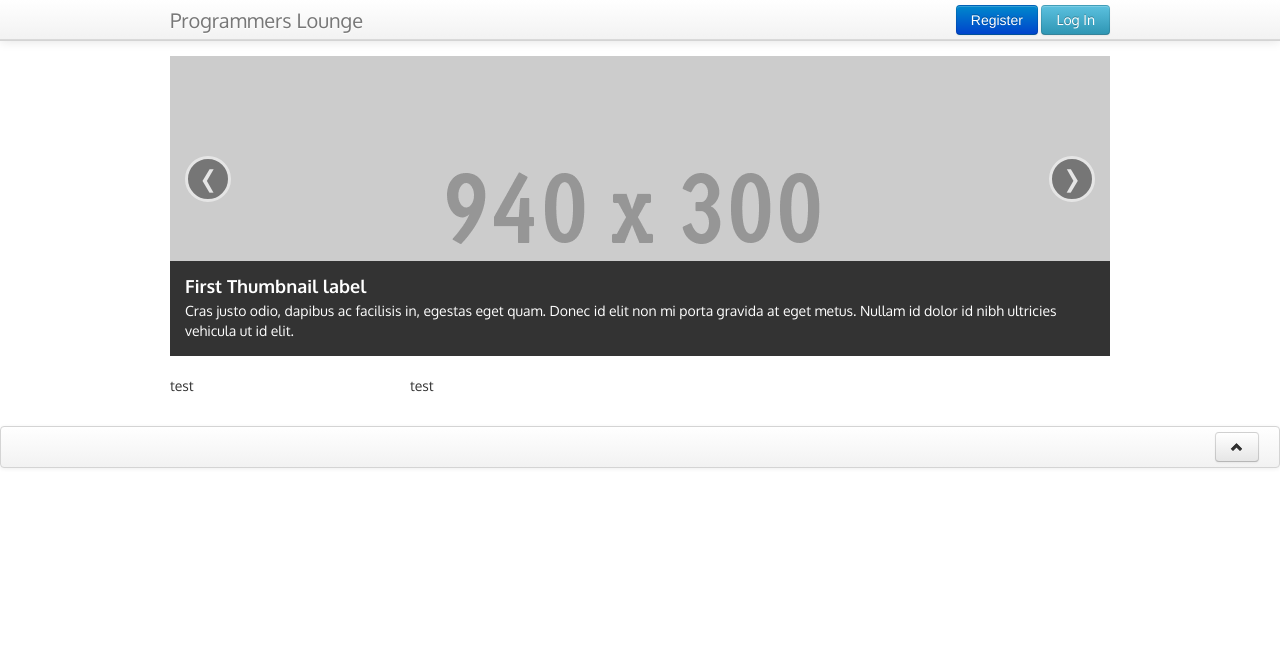
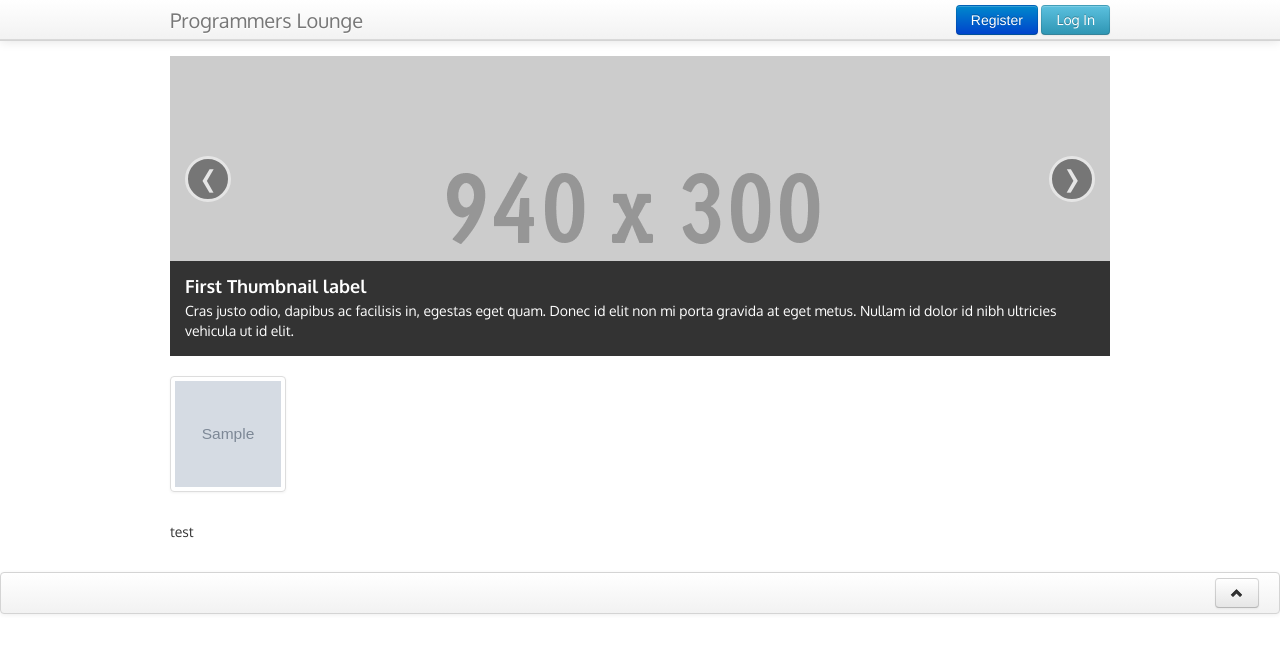
Before and after one commit to janelabs/proglounge, a CodeIgniter app: page / in a window 1280 px wide. Shown: the top 653 px of the page. Run offline with CodeIgniter, Linux system fonts and the light colour scheme; tables that the repository leaves empty hold one stand-in row (values such as "Sample post"); grey boxes marked "Sample" are stand-in pictures.

Commit message:
minor home UI changes

```diff
--- a/application/controllers/home.php
+++ b/application/controllers/home.php
@@ -42,10 +42,6 @@ class Home extends CI_Controller {
         $data['notif_center'] = $notif_center->result_array();
         $data['notif_all'] = $notif_all->result_array();
         $data['new_notif_count'] = $this->notification_model->getNewNotificationCountByUser($id);
-
-        //list all users
-        $data['users'] = $this->user->getUsersOrderBy();
-        $data['user_count'] = $data['users']->num_rows();
 
         $columns = 'users.id, users.username, users.first_name, users.last_name,
                     follow.following_id, follow.follower_id';
@@ -180,6 +176,9 @@ class Home extends CI_Controller {
     {
     	$data['session'] = $this->user_session;
 
+        //get random users
+        $data['random_users'] = $this->user->getUsersOrderBy('RAND()', 'id, username, image', 7, 0);
+
     	//templates
     	$data['header'] = $this->load->view('header', $data, TRUE);
     	$data['footer'] = $this->load->view('footer', $data, TRUE);
--- a/application/views/home_view2.php
+++ b/application/views/home_view2.php
@@ -116,17 +116,20 @@
         ?>
         <?php echo $carousel ?>
         <div class="span12">
-            <div class="row">
-                <div class="span3">
-                    test
-                </div>
-                <div class="span6">
-                    test
-                </div>
-                <div class="span3">
+            <ul class="thumbnails">
+                <?php foreach ($random_users->result_array() as $random_user) : ?>
+                <?php $image_path = base_url()."public/DP/".$random_user['image']; ?>
+                <li>
+                    <a href="<?php echo $random_user['username'] ?>" class="thumbnail">
+                        <img class="random-users" src="<?php echo $image_path ?>">
+                    </a>
+                </li>
+                <?php endforeach; ?>
+            </ul>
+        </div>
 
-                </div>
-            </div>
+        <div class="span12">
+            test
         </div>
     </div>
 </div>
--- a/public/css/style.css
+++ b/public/css/style.css
@@ -61,6 +61,10 @@ textarea {
 
 .icon-loading {
 	background-image: url('/public/img/loading.gif');
+}
+
+.random-users {
+    width: 106px; height: 106px;
 }
 
 /* END HOME */
```
Also changed, not shown: application/views/home_view.php (+31 -4 lines).
